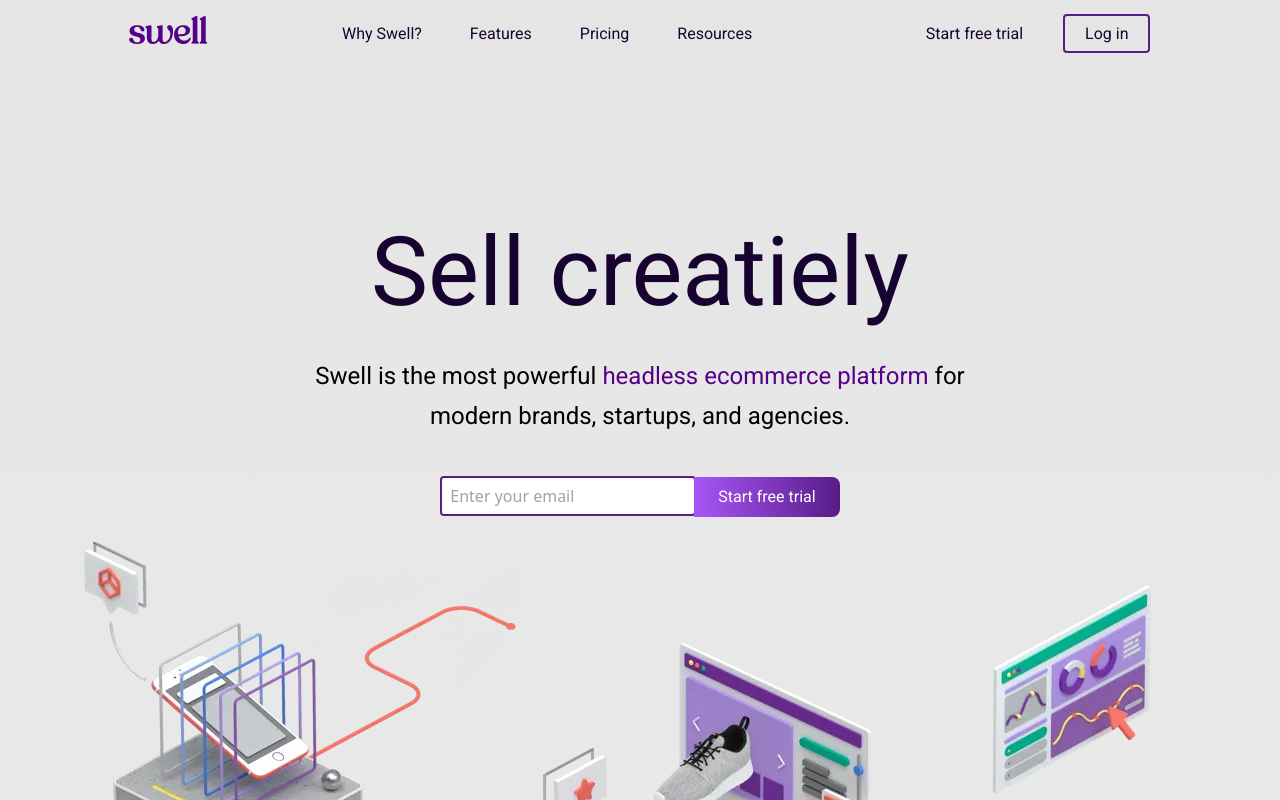
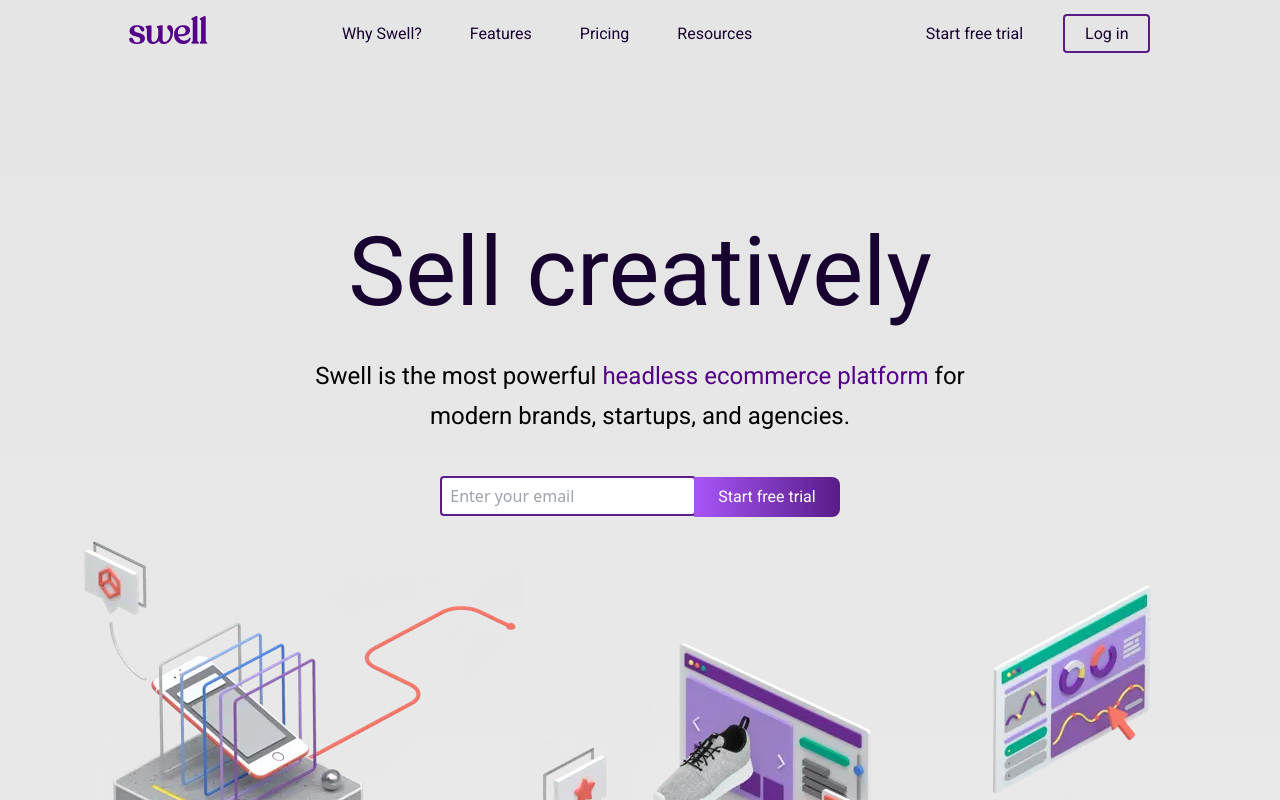
Before and after one commit to Davitm944/Swell, a React (Create React App) app: page / in a window 1280 px wide. Shown: the top 800 px of the page. Built offline with nearby package versions, Linux system fonts and the light colour scheme.

Commit message:
various bug fixes

```diff
--- a/src/components/intro/Intro.js
+++ b/src/components/intro/Intro.js
@@ -6,7 +6,7 @@ function Intro() {
 		<div class='flex text-center justify-center mt-44'>
 			<div class='text-center'>
 				<div class='max-w-2xl mx-auto my-0'>
-					<h1 class='md:text-8xl	text-primary font-roboto text-5xl'>Sell creatiely</h1>
+					<h1 class='md:text-8xl	text-primary font-roboto text-5xl'>Sell creatively</h1>
 					<p class='text-2xl mt-9 font-roboto leading-10'>
 						Swell is the most powerful{' '}
 						<a href='/' class='text-secondary'>
@@ -16,8 +16,14 @@ function Intro() {
 						for modern brands, startups, and agencies.
 					</p>
 					<div class='mt-10'>
-						<input type='text' placeholder='Enter your email' class='border-2 border-solid border-purple-900 rounded py-3 px-2  h-10 sm:w-64	' />
-						<button class='bg-gradient-to-r from-purple-500 to-purple-900 py-2 px-6 rounded-r-lg -ml-0.5 text-white font-roboto'>Start free trial</button>
+						<input
+							type='text'
+							placeholder='Enter your email'
+							class='border-2 border-solid border-purple-900 rounded py-3 px-2  h-10 sm:w-64	'
+						/>
+						<button class='bg-gradient-to-r from-purple-500 to-purple-900 py-2 px-6 rounded-r-lg -ml-0.5 text-white font-roboto'>
+							Start free trial
+						</button>
 					</div>
 				</div>
 				<div>
```
